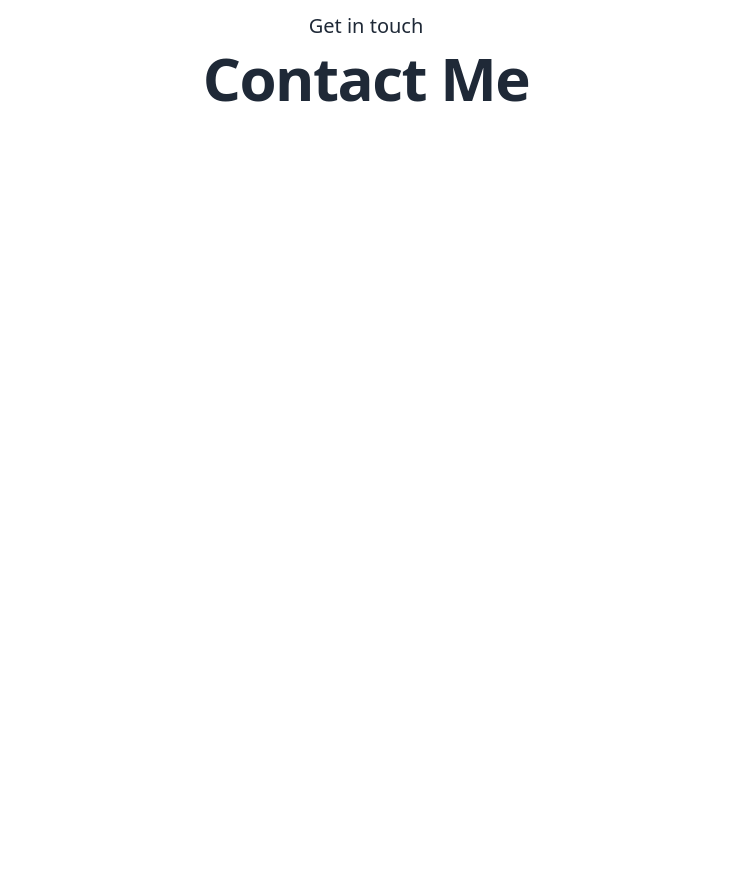
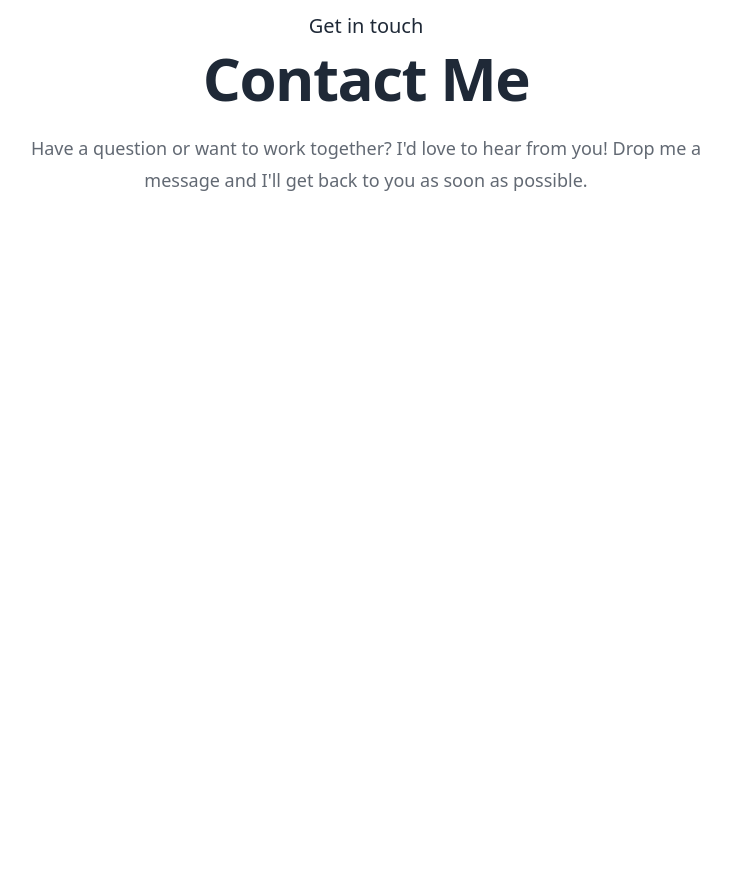
Before and after one commit to HeyAdarsh14/portfolio-, a React (Create React App) app: page / in a window 1280 px wide. Shown: the part 4720-5600 px from the top of the page, without its empty margins (274-1005 px from the left). Built offline with nearby package versions, Linux system fonts and the light colour scheme.

Commit message:
Add descriptive text to Contact section for better UX

```diff
--- a/src/components/Contact.js
+++ b/src/components/Contact.js
@@ -13,6 +13,9 @@ export default function Contact() {
           <h2 className="text-xl leading-7">Get in touch</h2>
           <p className="mt-2 text-4xl font-bold tracking-tight sm:text-6xl">
             Contact Me
+          </p>
+          <p className="mt-6 text-lg leading-8 text-base-content/70">
+            Have a question or want to work together? I'd love to hear from you! Drop me a message and I'll get back to you as soon as possible.
           </p>
         </div>
         <form
```
